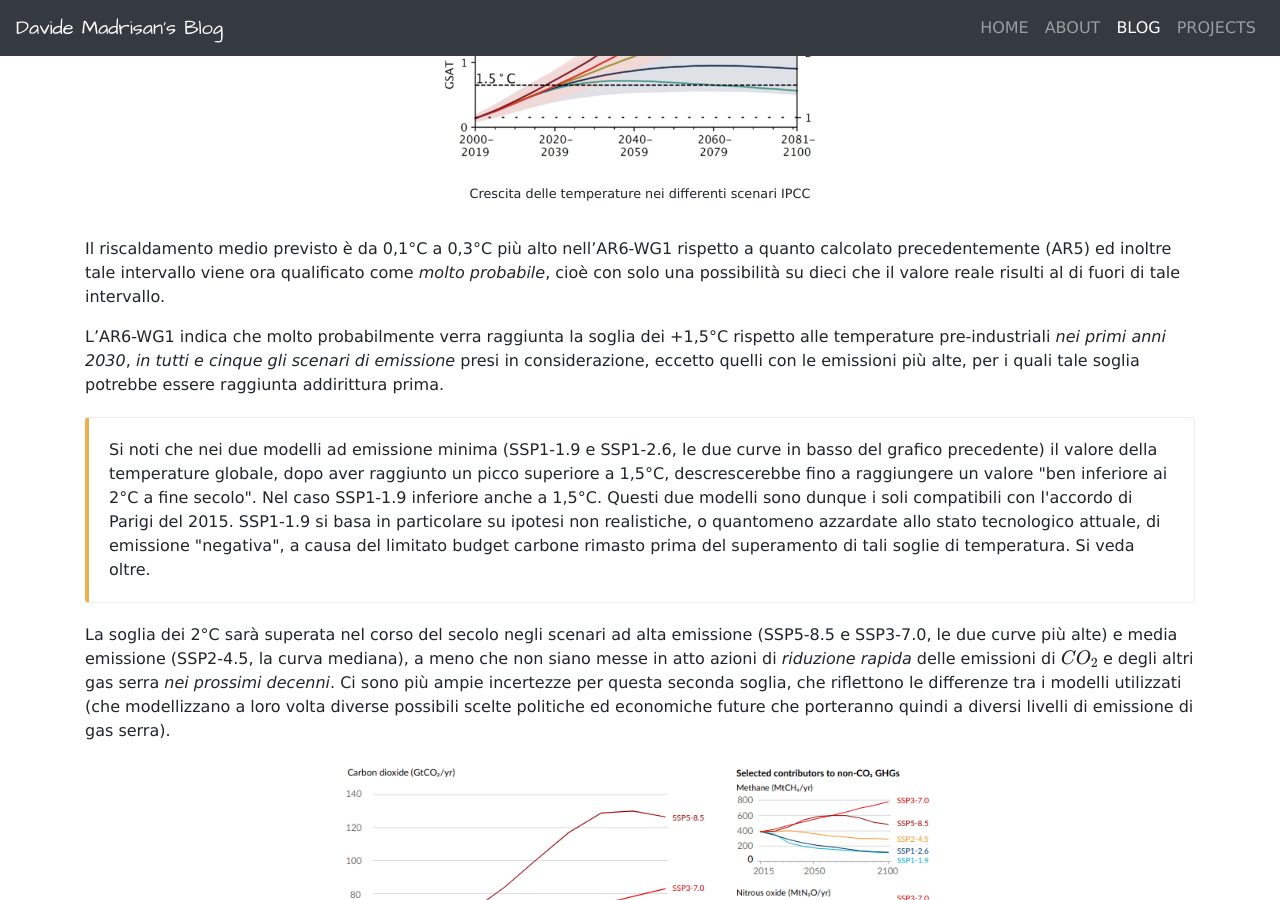
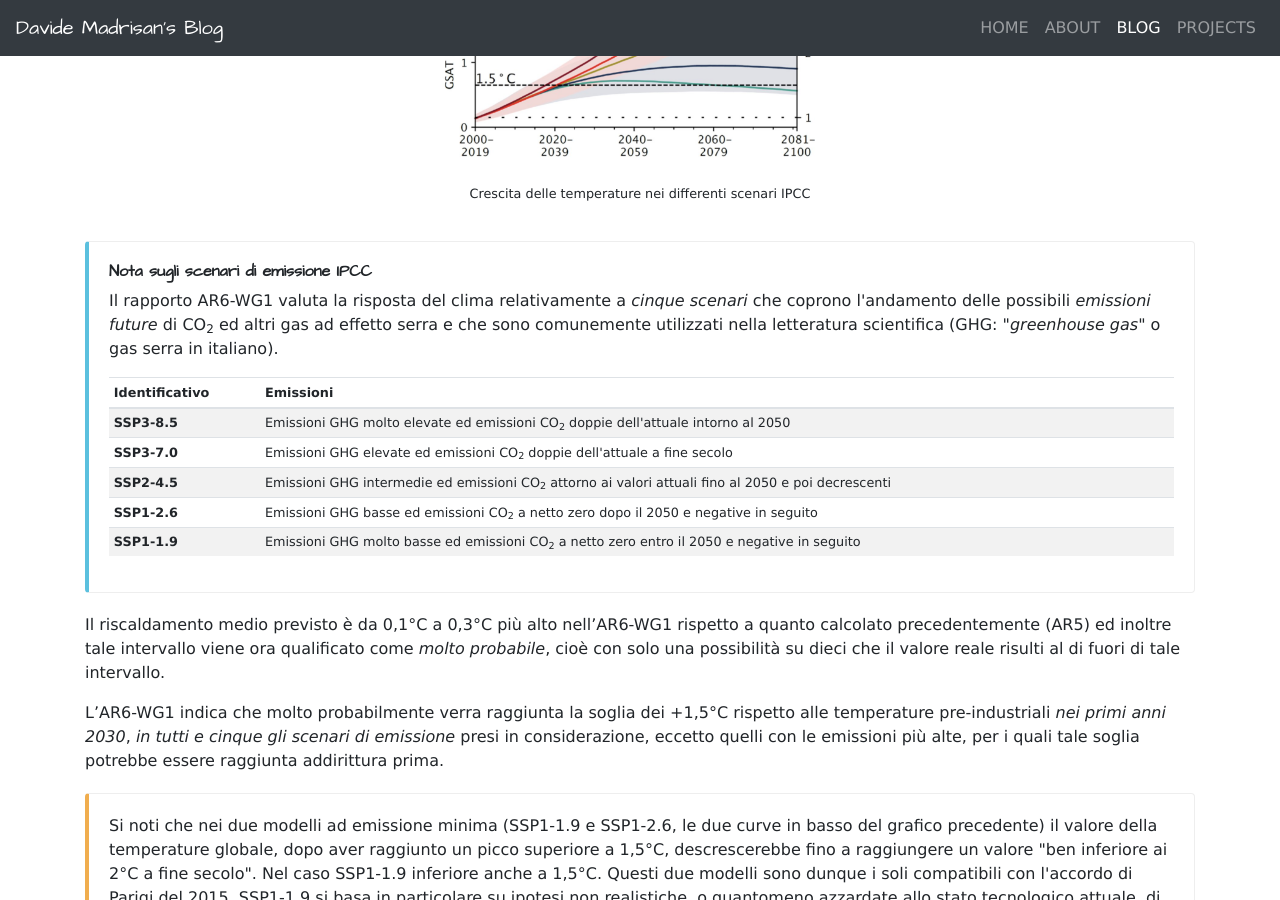
Before and after one commit to madrisan/madrisan.github.io, a Jekyll site: the page built from _posts/2021-08-09-ipcc-sixth-assessment-report.md, in a window 1280 px wide and 900 px high, scrolled down 1916 px. Built offline with Jekyll 4.4.1, drawn with Linux system fonts in a browser that asks for light colours; nearby versions of some CDN libraries; formulas are drawn with MathJax 3.

Commit message:
Add a note about the five GHG scenarios
Signed-off-by: Davide Madrisan <davide.madrisan@gmail.com>

```diff
--- a/_posts/2021-08-09-ipcc-sixth-assessment-report.md
+++ b/_posts/2021-08-09-ipcc-sixth-assessment-report.md
@@ -121,6 +121,47 @@ pari a 5°C o superiore, sono ora considerati molto improbabili
        Crescita delle temperature nei differenti scenari IPCC
     </small>
 </p>
+
+<div class="bd-callout bd-callout-info">
+<h6>Nota sugli scenari di emissione IPCC</h6>
+<p>
+Il rapporto AR6-WG1 valuta la risposta del clima relativamente a <i>cinque scenari</i> che coprono
+l'andamento delle possibili <i>emissioni future</i> di CO<sub>2</sub> ed altri gas ad effetto serra
+e che sono comunemente utilizzati nella
+letteratura scientifica (GHG: "<i>greenhouse gas</i>" o gas serra in italiano).
+
+<table class="table table-sm table-striped small">
+  <thead>
+    <tr>
+      <th scope="col">Identificativo</th>
+      <th scope="col">Emissioni</th>
+    </tr>
+  </thead>
+  <tbody>
+    <tr>
+      <th scope="row">SSP3-8.5</th>
+      <td>Emissioni GHG molto elevate ed emissioni CO<sub>2</sub> doppie dell'attuale intorno al 2050</td>
+    </tr>
+    <tr>
+      <th scope="row">SSP3-7.0</th>
+      <td>Emissioni GHG elevate ed emissioni CO<sub>2</sub> doppie dell'attuale a fine secolo</td>
+    </tr>
+    <tr>
+      <th scope="row">SSP2-4.5</th>
+      <td>Emissioni GHG intermedie ed emissioni CO<sub>2</sub> attorno ai valori attuali fino al 2050 e poi decrescenti</td>
+    </tr>
+    <tr>
+      <th scope="row">SSP1-2.6</th>
+      <td>Emissioni GHG basse ed emissioni CO<sub>2</sub> a netto zero dopo il 2050 e negative in seguito</td>
+    </tr>
+    <tr>
+      <th scope="row">SSP1-1.9</th>
+      <td>Emissioni GHG molto basse ed emissioni CO<sub>2</sub> a netto zero entro il 2050 e negative in seguito</td>
+    </tr>
+  </tbody>
+</table>
+</p>
+</div>
 
 Il riscaldamento medio previsto è da 0,1°C a 0,3°C più alto nell'AR6-WG1 rispetto a quanto calcolato
 precedentemente (AR5) ed inoltre tale intervallo viene ora qualificato come *molto probabile*,
```
